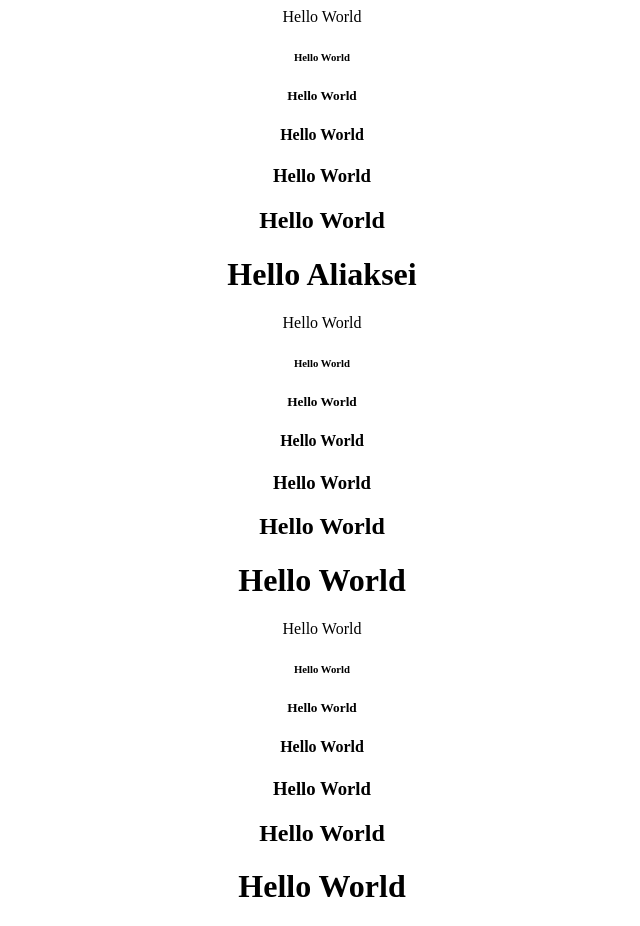
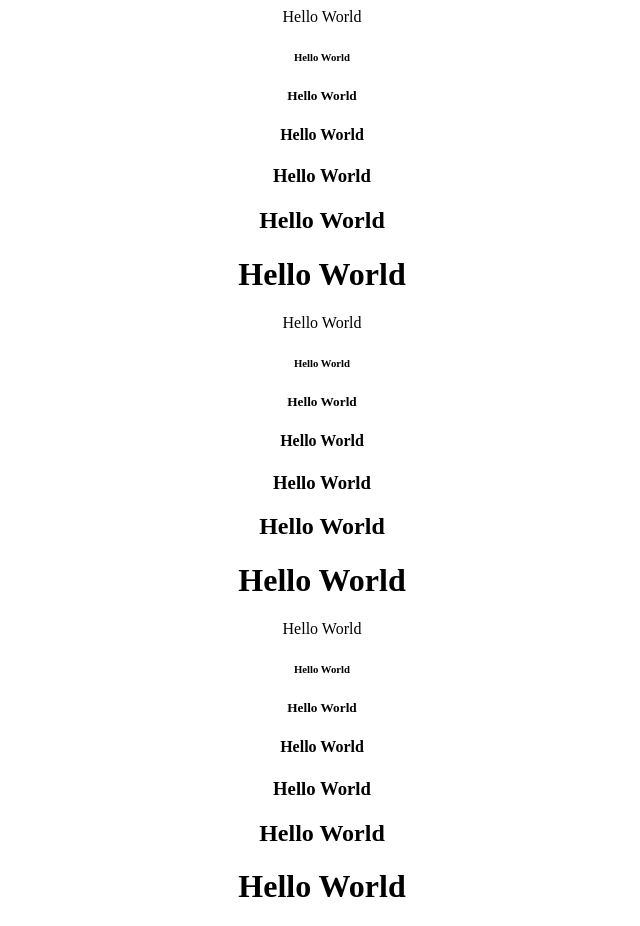
Before and after one commit to voronovich95/app, a plain HTML site: page index.html in a window 1280 px wide. Shown: the whole page, without its empty margins (318-958 px from the left). Drawn offline with Linux system fonts and the light colour scheme.

Commit message:
add any change

```diff
--- a/index.html
+++ b/index.html
@@ -18,7 +18,7 @@ Simple HTML Page for TMS
 <h4> Hello World </h4>
 <h3> Hello World </h3>
 <h2> Hello World </h2>
-<h1> Hello Aliaksei </h1>
+<h1> Hello World </h1>
 <h7> Hello World </h7>
 <h6> Hello World </h6>
 <h5> Hello World </h5>
```
